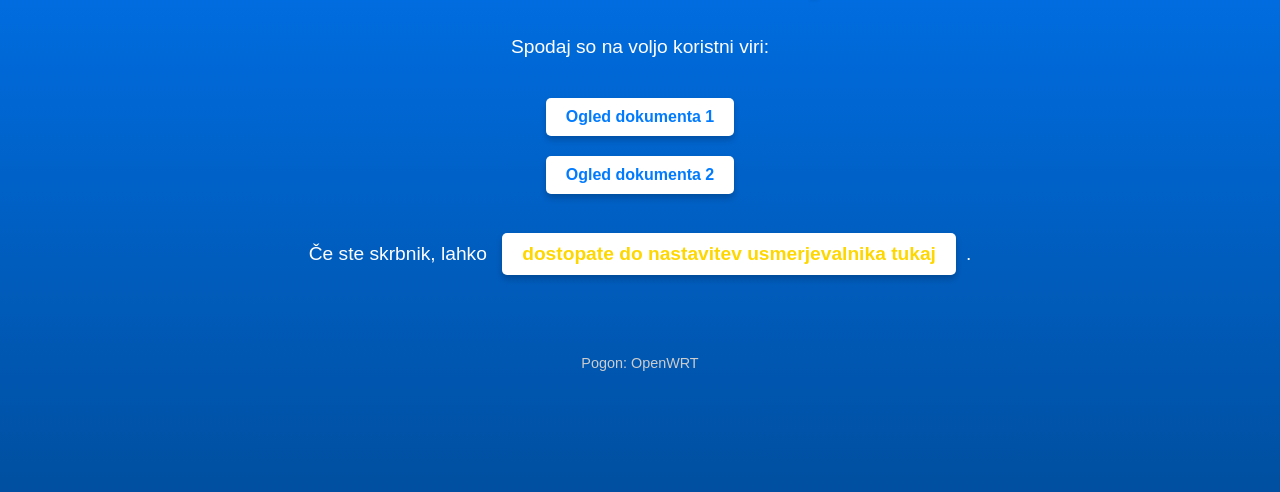
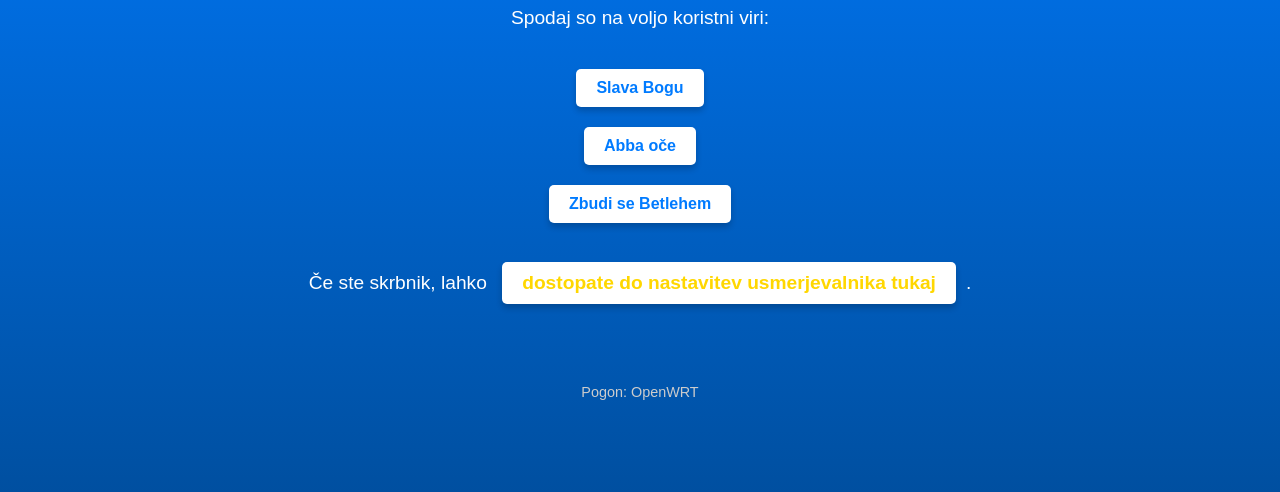
Before and after one commit to majmohar4/router, a plain HTML site: page index.html in a window 1280 px wide. Shown: the part 252-744 px from the top of the page. Drawn offline with Linux system fonts and the light colour scheme.

Commit message:
Update index.html

```diff
--- a/index.html
+++ b/index.html
@@ -53,8 +53,9 @@
 <body>
     <h1>Dobrodošli v omrežju</h1>
     <p>Spodaj so na voljo koristni viri:</p>
-    <a href="document1.pdf" target="_blank">Ogled dokumenta 1</a>
-    <a href="document2.pdf" target="_blank">Ogled dokumenta 2</a>
+    <a href="document1.pdf" target="_blank">Slava Bogu</a>
+    <a href="document2.pdf" target="_blank">Abba oče</a>
+    <a href="zbud_se_betlehem.pdf" target="_blank">Zbudi se Betlehem</a>
     <p>Če ste skrbnik, lahko <a href="/admin" style="color: #FFD700;">dostopate do nastavitev usmerjevalnika tukaj</a>.</p>
     <footer>Pogon: OpenWRT</footer>
 </body>
```
